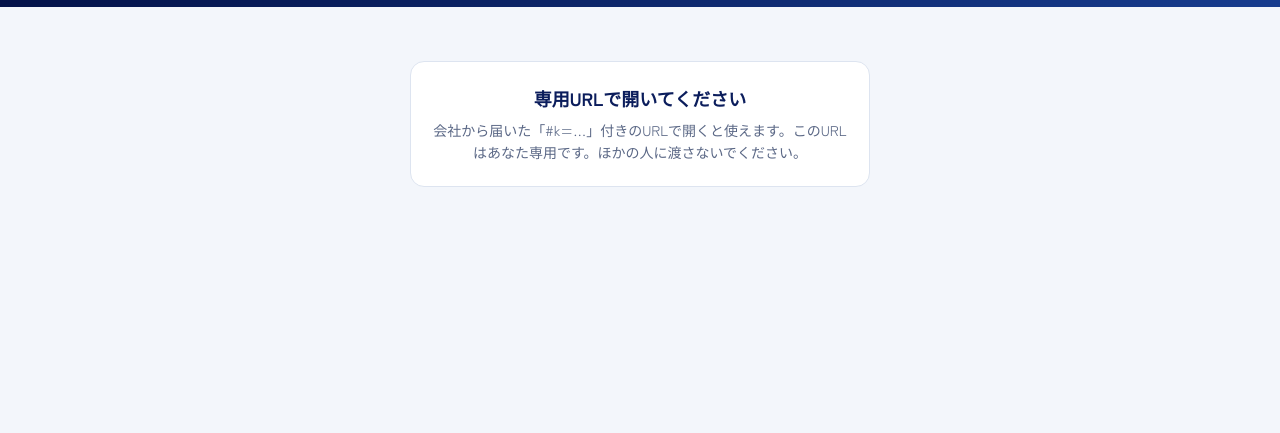
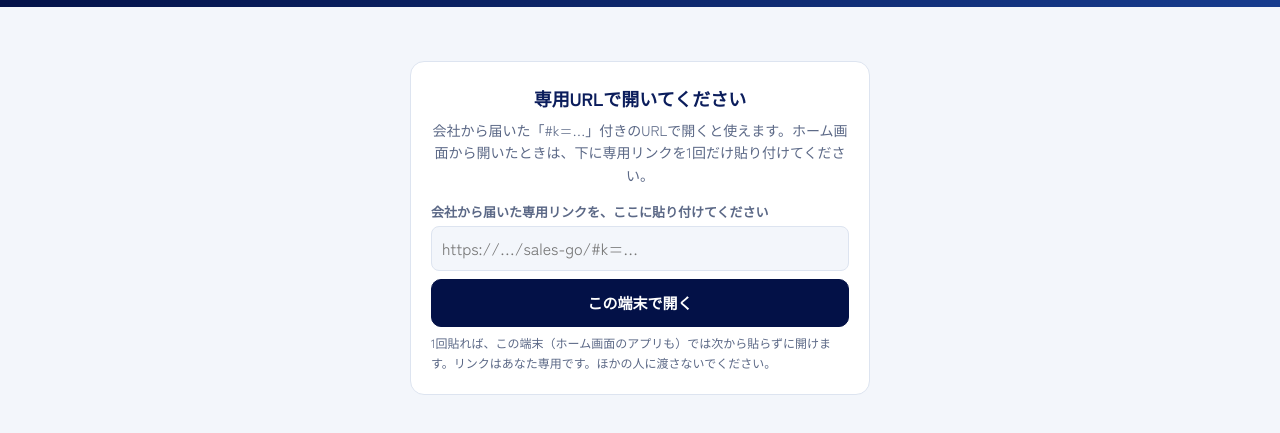
Before and after one commit to cheersmate-dev/sales-go, a plain HTML site: page index.html in a window 1280 px wide. Shown: the part 43-476 px from the top of the page. Drawn offline with Linux system fonts and the light colour scheme.

Commit message:
Sales GO!：ホーム画面から開くと「専用URLで開いてください」で止まる不具合を直す（専用リンクを1回貼り付ければその端末に覚える欄を、鍵なし・鍵が合わない案内に追加）
Co-Authored-By: Claude Opus 5.5 <noreply@anthropic.com>

```diff
--- a/index.html
+++ b/index.html
@@ -335,6 +335,10 @@ details.faq .a .disc { margin-top: 8px; }
 .gate { max-width: 460px; margin: 40px auto; background: var(--card); border: 1px solid var(--line); border-radius: 14px; padding: 22px 20px; text-align: center; }
 .gate h2 { margin: 0 0 6px; font-size: 18px; color: var(--head); }
 .gate p { margin: 0; font-size: 14px; color: var(--sub); }
+.gate-paste { margin-top: 16px; text-align: left; }
+.gate-paste input { width: 100%; }
+.gate-paste .go { width: 100%; }
+.gate-paste .note.bad { color: var(--bad); font-weight: 700; }
 .skel { height: 74px; border-radius: 12px; background: linear-gradient(90deg, var(--card) 0%, var(--soft) 50%, var(--card) 100%); background-size: 200% 100%; animation: sk 1.2s linear infinite; margin-bottom: 8px; }
 @keyframes sk { to { background-position: -200% 0; } }
 @media (prefers-reduced-motion: reduce) { * { animation: none !important; transition: none !important; } }
@@ -1360,7 +1364,7 @@ async function load(quiet) {
   const j = await api('me', isAdmin() && FM ? { who: FM } : {});
   loading = false;
   if (!j.ok) {
-    if (j.error === 'key') { ls.del('key'); gate('このURLでは開けません', ERR.key); return; }
+    if (j.error === 'key') { ls.del('key'); gate('このURLでは開けません', ERR.key, true); return; }
     if (!D) { $('#v-today').innerHTML = '<div class="empty">読み込めませんでした。' + esc(errMsg(j)) + '</div>'; $('#meta').textContent = '読み込めませんでした'; }
     else toast(errMsg(j));
     return;
@@ -1369,10 +1373,26 @@ async function load(quiet) {
   (j.meetings || []).forEach(m => { if (m.manual_new_start) { m.utage_start = m.start; m.start = m.manual_new_start; } });
   D = j; render();
 }
-function gate(title, text) {
+function gate(title, text, paste) {
   ['today', 'meet', 'report', 'num', 'docs'].forEach(k => { $('#v-' + k).hidden = true; });
-  $('#gate').hidden = false; $('#gate').innerHTML = '<div class="gate"><h2>' + esc(title) + '</h2><p>' + esc(text) + '</p></div>';
+  // paste＝専用リンクを貼り付ける欄（ホーム画面に追加したアプリは Safari と保存場所が別で、#k=… も落ちるため・2026-11-26）
+  const box = paste ? '<div class="gate-paste"><label class="l" for="gateKey">会社から届いた専用リンクを、ここに貼り付けてください</label>' +
+    '<input type="text" id="gateKey" inputmode="url" autocomplete="off" autocapitalize="off" autocorrect="off" spellcheck="false" placeholder="https://…/sales-go/#k=…">' +
+    '<button class="go" type="button" id="gateGo">この端末で開く</button><div class="note" id="gateMsg">1回貼れば、この端末（ホーム画面のアプリも）では次から貼らずに開けます。リンクはあなた専用です。ほかの人に渡さないでください。</div></div>' : '';
+  $('#gate').hidden = false; $('#gate').innerHTML = '<div class="gate"><h2>' + esc(title) + '</h2><p>' + esc(text) + '</p>' + box + '</div>';
   $('#meta').textContent = ''; $('.tabbar').hidden = true; $('#fab').hidden = true; $('#reload').hidden = true;
+  if (paste) {
+    const go = () => {
+      const v = String($('#gateKey').value || '').trim();
+      const m = v.match(/[#&?]k=([A-Za-z0-9_-]{16,})/) || v.match(/^([A-Za-z0-9_-]{16,})$/);
+      if (!m) { $('#gateMsg').textContent = '「#k=…」が入ったリンクを、そのまま全部貼り付けてください。'; $('#gateMsg').classList.add('bad'); return; }
+      ls.set('key', m[1]);   // この端末だけに覚える（アドレスやログには出さない）
+      try { history.replaceState(null, '', location.pathname + location.search); } catch (e) {}
+      location.reload();
+    };
+    $('#gateGo').onclick = go;
+    $('#gateKey').onkeydown = e => { if (e.key === 'Enter') go(); };
+  }
 }
 
 // ---- 操作の受け口（1か所でまとめて受ける） ----
@@ -1569,7 +1589,7 @@ function demoApi(action, body) {
   return Promise.resolve({ ok: false, error: 'action' });
 }
 // ---- はじまり ----
-if (!DEMO && !KEY) gate('専用URLで開いてください', '会社から届いた「#k=…」付きのURLで開くと使えます。このURLはあなた専用です。ほかの人に渡さないでください。');
+if (!DEMO && !KEY) gate('専用URLで開いてください', '会社から届いた「#k=…」付きのURLで開くと使えます。ホーム画面から開いたときは、下に専用リンクを1回だけ貼り付けてください。', true);
 else if (!DEMO && !API) gate('準備中です', 'セールスGOはいま準備中です。使えるようになったら、会社からお知らせします。');
 else {
   const first = DEMO ? (params.get('tab') || 'today') : ls.get('tab', 'today');
```
